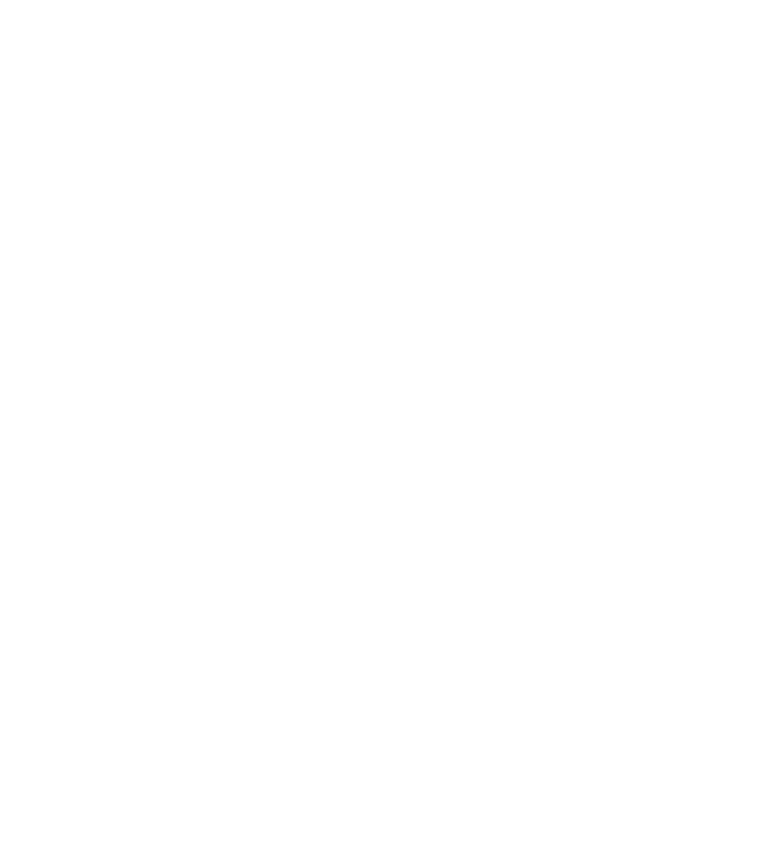
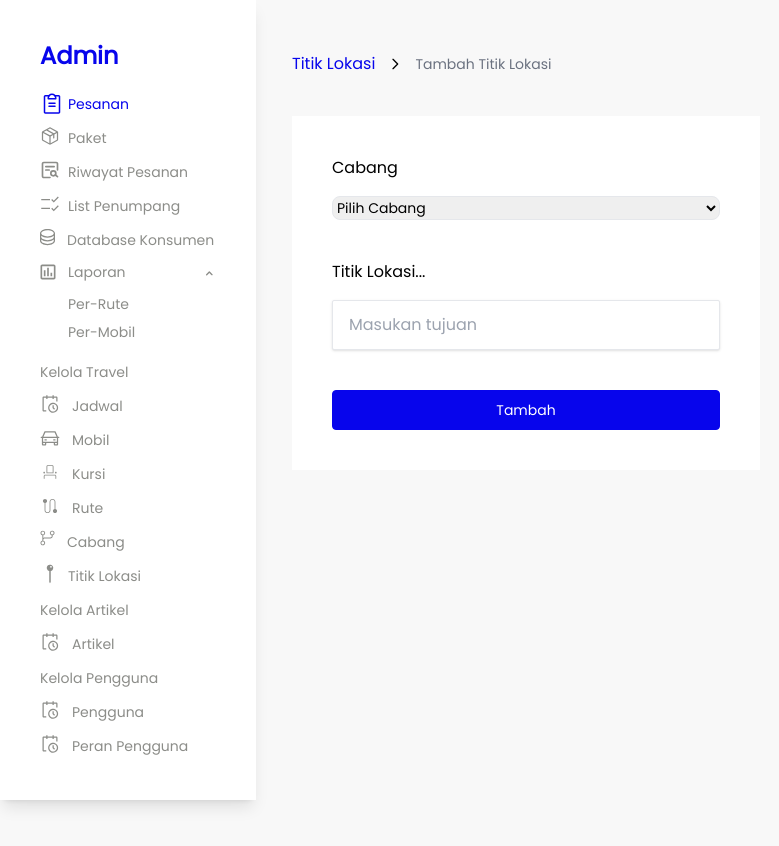
Before and after one commit to NewusTech/superapps-admin, a React (Create React App) app: page /#/titik/tambah in a window 1280 px wide. Before the commit this address had no page. Shown: the top 846 px of the page, without its empty margins (0-779 px from the left). Before the commit the page ends 800 px from the top, so only its background shows below. Built offline with nearby package versions, Linux system fonts and the light colour scheme; sample sign-in values are in the browser's storage.

Commit message:
feat: add page titik lokasi

```diff
--- a/src/App.js
+++ b/src/App.js
@@ -20,6 +20,7 @@ import Peran from './pages/peran-pengguna/Peran';
 import TambahPeran from './pages/peran-pengguna/TambahPeran';
 import TambahRute from './pages/rute/TambahRute';
 import TambahCabang from './pages/cabang/TambahCabang';
+import TambahTitik from './pages/titik-lokasi/TambahTitik';
 
 const App = () => {
   return (
@@ -54,6 +55,8 @@ const App = () => {
             <Route path="/cabang/tambah" element={<ProtectedRoute element={<TambahCabang />} />} />
 
             <Route path="/titik-lokasi" element={<ProtectedRoute element={<TitikLokasi />} />} />
+            <Route path="/titik/tambah" element={<ProtectedRoute element={<TambahTitik />} />} />
+
             <Route path="/kursi" element={<ProtectedRoute element={<Kursi />} />} />
             <Route path="/pengguna" element={<ProtectedRoute element={<Pengguna />} />} />
             <Route
--- /dev/null
+++ b/src/pages/titik-lokasi/TambahTitik.js
@@ -0,0 +1,47 @@
+import SearchInput from '../../components/Search';
+import Button from '../../components/Button';
+import { Breadcrumb, Select } from 'flowbite-react';
+import { Link } from 'react-router-dom';
+
+const TambahTitik = () => {
+  return (
+    <section className="p-5 min-h-screen">
+      <Breadcrumb>
+        <Link to="/titik-lokasi" className="flex pr-3 items-center text-[#0705EC]">
+          <p>Titik Lokasi</p>
+        </Link>
+        <Breadcrumb.Item active="true" className="">
+          <p className="ml-3">Tambah Titik Lokasi</p>
+        </Breadcrumb.Item>
+      </Breadcrumb>
+      <div className="p-10 mt-10 bg-white w-1/2">
+        <form>
+          <div className="flex-wrap flex gap-10">
+            <div className="flex gap-4 flex-col w-full">
+              <label className="font-poppins">Cabang</label>
+              <Select id="role" required>
+                <option>Pilih Cabang</option>
+                <option>Admin</option>
+                <option>Client</option>
+              </Select>
+            </div>
+
+            <div className="flex gap-4 flex-col w-full">
+              <label className="font-poppins">Titik Lokasi...</label>
+              <input
+                placeholder="Masukan tujuan"
+                type="text"
+                className="border shadow py-3 px-4 rounded-sm"
+              />
+            </div>
+          </div>
+          <div className="pt-10">
+            <Button text="Tambah" type="Tambah" height="48" />
+          </div>
+        </form>
+      </div>
+    </section>
+  );
+};
+
+export default TambahTitik;
--- a/src/pages/titik-lokasi/TitikLokasi.js
+++ b/src/pages/titik-lokasi/TitikLokasi.js
@@ -1,37 +1,40 @@
 import SearchInput from '../../components/Search';
 import Button from '../../components/Button';
+import { Link } from 'react-router-dom';
 
 const TitikLokasi = () => {
   return (
-        <>
+    <section className="min-h-screen">
       <div className="">
         <SearchInput />
         <div className="pt-[29px]">
-                    <Button text="+ Tambah Rute" type='button' width="195" height="48" />
+          <Link to="/titik/tambah">
+            <Button text="+ Tambah" type="button" width="195" height="48" />
+          </Link>
         </div>
       </div>
       <div className="pt-4">
         <div>
-                    <table className="table-auto w-96 text-xs">
+          <table className="table-auto w-full text-sm">
             <thead>
               <tr className="text-center bg-gray-100">
-                                <th className="p-3">Titik Penjemputan</th>
-                                <th className="p-3">Cabang</th>
+                <th className="p-4">Titik Penjemputan</th>
+                <th className="p-4">Cabang</th>
               </tr>
             </thead>
             <tbody>
               {[...Array(5)].map((_, index) => (
                 <tr key={index} className="border-b text-center">
-                                    <td className="p-3 px-4">Kantor Cabang Ramatranz</td>
-                                    <td className="p-3 px-4">Lampung</td>
+                  <td className="p-4 px-4">Kantor Cabang Ramatranz</td>
+                  <td className="p-4 px-4">Lampung</td>
                 </tr>
               ))}
             </tbody>
           </table>
         </div>
       </div>
-        </>
-    )
-}
+    </section>
+  );
+};
 
 export default TitikLokasi;
```
Lines whose indentation alone changed are shown as unchanged.
